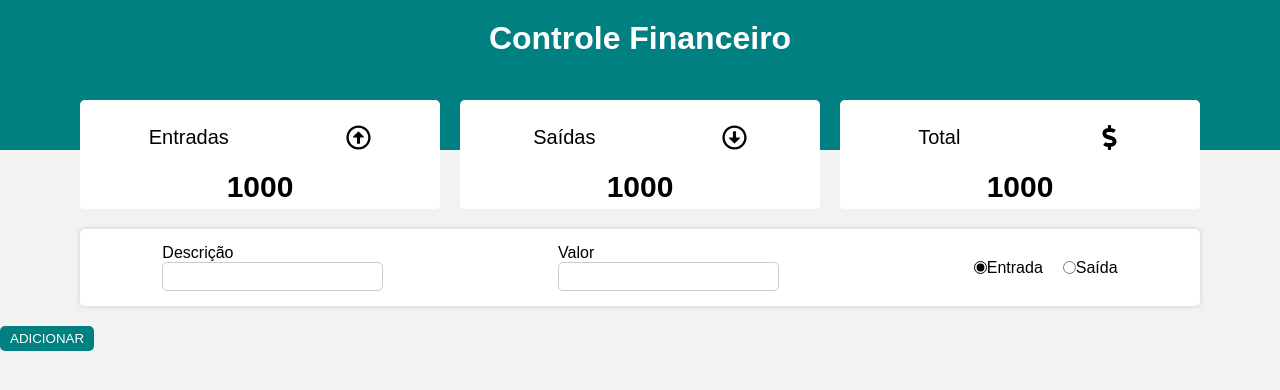
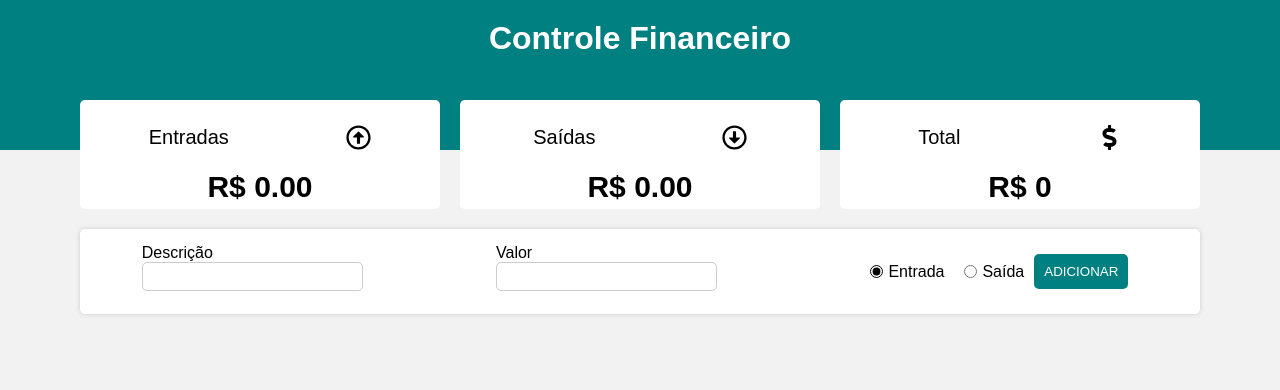
Before and after one commit to vitoriarx/controle-financeiro, a React (Create React App) app: page / in a window 1280 px wide. Shown: the top 390 px of the page. Built offline with nearby package versions, Linux system fonts and the light colour scheme.

Commit message:
update transações

```diff
--- a/src/App.js
+++ b/src/App.js
@@ -3,17 +3,55 @@ import Header from "./components/header";
 import Resume from "./components/resume";
 import GlobalStyle from "./styles/global";
 import Form from "./components/form";
+import { useState } from "react";
+import { useEffect } from "react";
 
 const App = () => {
+    const data = localStorage.getItem("transactions");
+    const [transactionsList, setTransactionsList] = useState(
+        data ? JSON.parse(data) : []
+    );
+    const [income, setIncome] = useState(0);
+    const [expense, setExpense] = useState(0);
+    const [total, setTotal] = useState(0);
+
+    useEffect(() => {
+        const amountExpense = transactionsList
+            .filter((item) => item.expense)
+            .map((transaction) => Number(transaction.amount));
+
+        const amountIncome = transactionsList
+            .filter((item) => !item.expense)
+            .map((transaction) => Number(transaction.amount));
+
+        const expense = amountExpense.reduce((acc, cur) => acc + cur, 0).toFixed(2);
+        const income = amountIncome.reduce((acc, cur) => acc + cur, 0).toFixed(2);
+
+        setIncome(`R$ ${income}`);
+        setExpense(`R$ ${expense}`);
+        setTotal(`${Number(income)< Number(expense) ? "-" : ""}R$ ${total}`);
+    }, [transactionsList]);
+
+    const handleAdd = (transaction) => {
+        const newArrayTransactions = [...transactionsList, transaction];
+
+        setTransactionsList(newArrayTransactions);
+
+        localStorage.setItem("transactions", JSON.stringify(newArrayTransactions));
+      };
+
     return (
         <>
             <Header />
-            <Resume />
+            <Resume income={income} expense={expense} total={total} />
             <Form />
             <GlobalStyle />
         </>
     )
+}
 
-};
+
+
+
 
 export default App;
--- a/src/components/form/index.js
+++ b/src/components/form/index.js
@@ -41,11 +41,13 @@ const Form = () => {
 
                     <Input type='radio' id='rExpenses' name='group1' onChange={() => setExpense(!isExpense)} />
                     <Label htmlFor='rExpenses'>Saída</Label>
+
+                    <Button onClick={handleSave}>ADICIONAR</Button>
                 </RadioGroup>
             </Container>
 
             <RadioGroup />
-            <Button onClick={handleSave}>ADICIONAR</Button>
+
         </>
     )
 };
--- a/src/components/form/styles.js
+++ b/src/components/form/styles.js
@@ -40,13 +40,15 @@ export const RadioGroup = styled.div`
 
     input {
         margin-left: 20px;
+        margin-right: 5px;
         accent-color: black;
         margin-top: 0;
     }
 `;
 
 export const Button = styled.button`
-    padding: 5px 10px;
+    padding: 10px 10px;
+    margin: 10px;
     border: none;
     border-radius: 5px;
     cursor: pointer;
--- a/src/components/resume/index.js
+++ b/src/components/resume/index.js
@@ -3,12 +3,12 @@ import {Container} from './styles';
 import ResumeItem from '../ResumeItem'
 import {FaRegArrowAltCircleUp, FaRegArrowAltCircleDown, FaDollarSign,} from "react-icons/fa"
 
-const Resume = () => {
+const Resume = ({income, expense, total}) => {
     return (
         <Container>
-            <ResumeItem title="Entradas" Icon={FaRegArrowAltCircleUp} value="1000" />
-            <ResumeItem title="Saídas" Icon={FaRegArrowAltCircleDown} value="1000" />
-            <ResumeItem title="Total" Icon={FaDollarSign} value="1000"/>
+            <ResumeItem title="Entradas" Icon={FaRegArrowAltCircleUp} value={income} />
+            <ResumeItem title="Saídas" Icon={FaRegArrowAltCircleDown} value={expense}/>
+            <ResumeItem title="Total" Icon={FaDollarSign} value={total}/>
         </Container>
     )
 };
```
